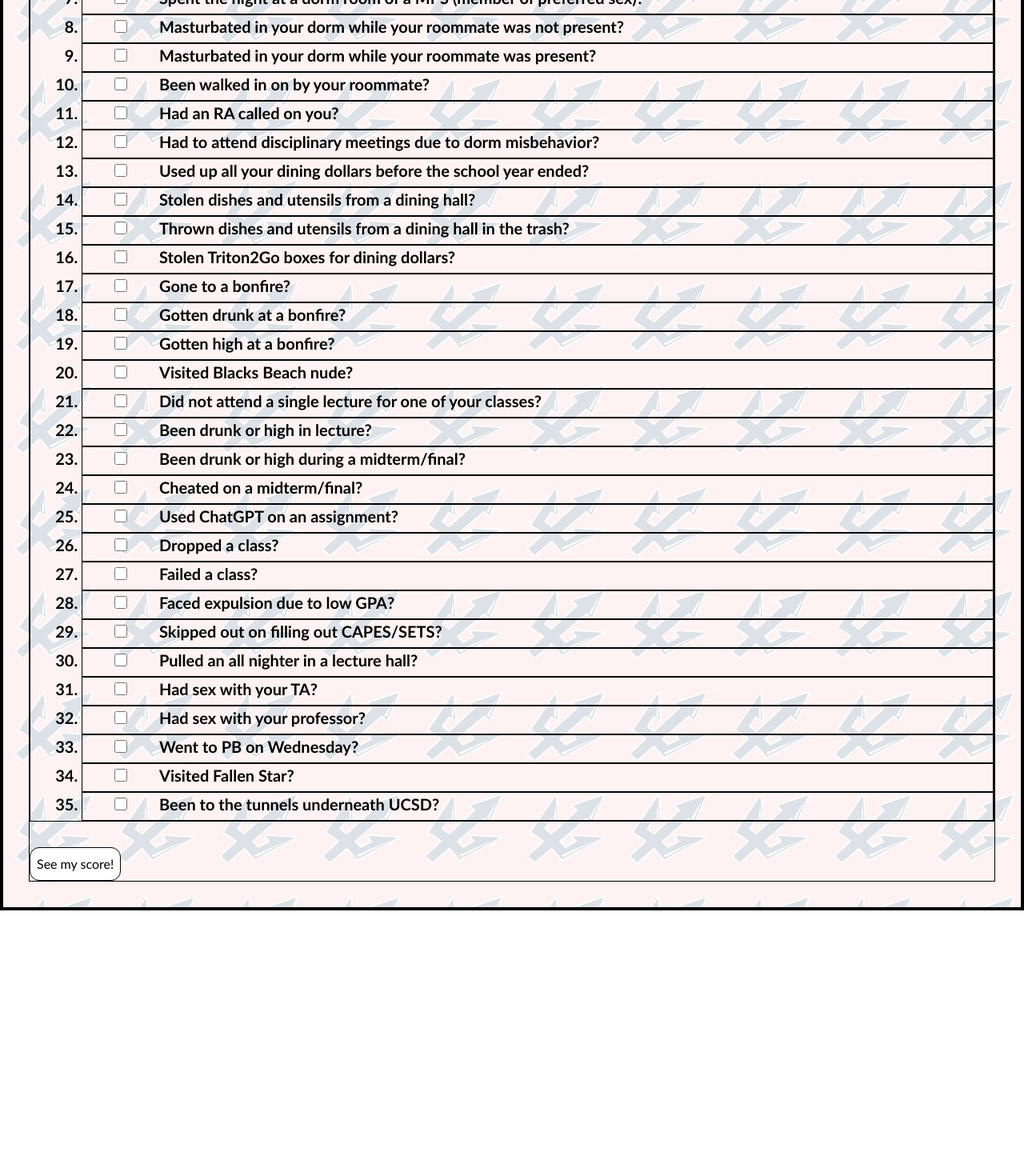
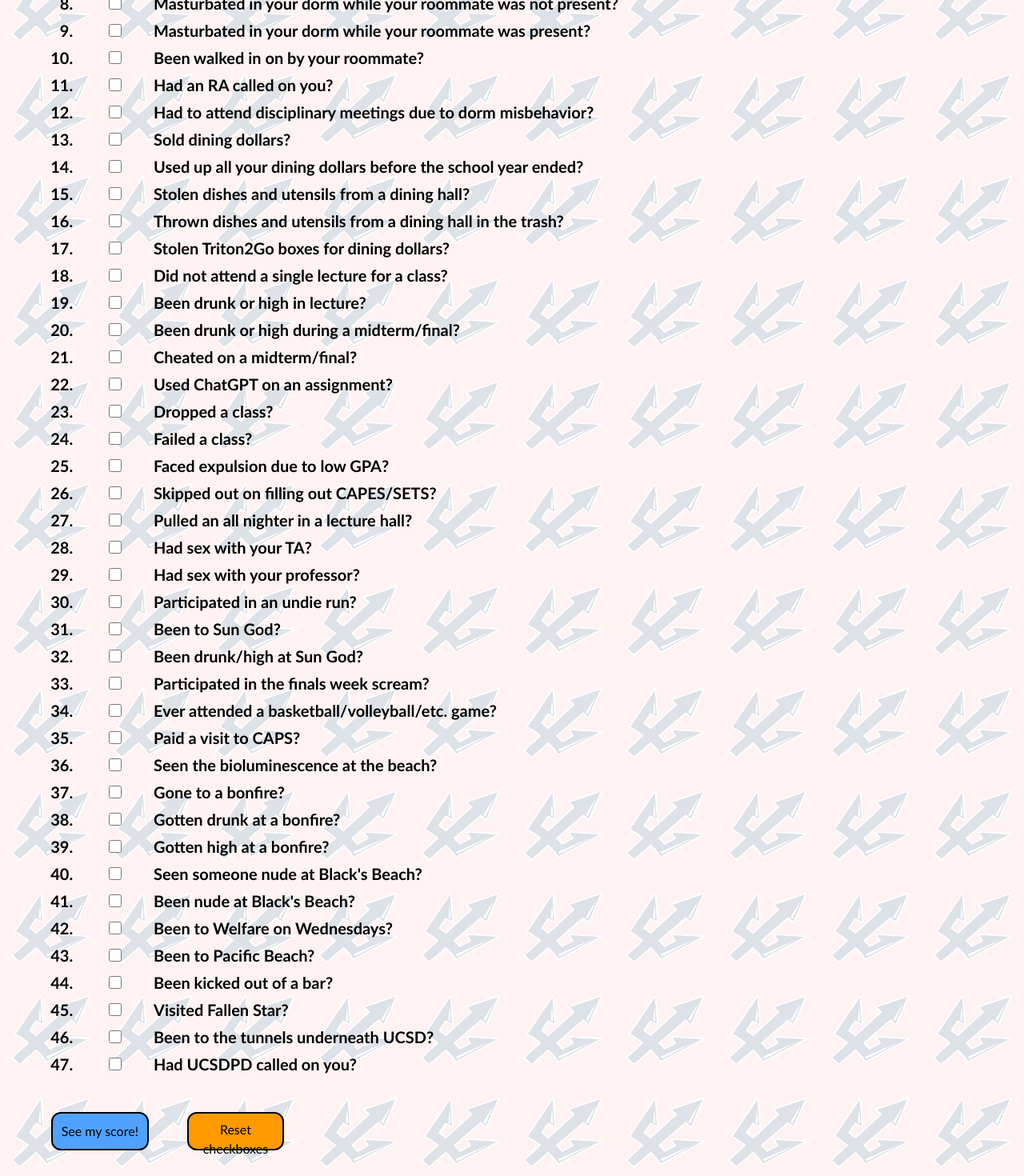
Before and after one commit to willeyzhou1/UCSDPurityTest, a React (Vite) app: page / in a window 1280 px wide. Shown: the part 696-2166 px from the top of the page at 80% size. Before the commit the page ends 1834 px from the top, so only its background shows below. Built offline with nearby package versions, Linux system fonts and the light colour scheme.

Commit message:
Basic functionality done

```diff
--- a/src/App.jsx
+++ b/src/App.jsx
@@ -12,7 +12,7 @@
         <Header visible={visible}/>
         <Routes>
           <Route path="/" element={<Questions setVisible={setVisible}/>} />
-          <Route path="/submit" element={<Submit />} />
+          <Route path="/submit" element={<Submit setVisible={setVisible}/>} />
         </Routes>
     </div>
   )
--- a/src/components/Data.jsx
+++ b/src/components/Data.jsx
@@ -16,19 +16,14 @@
     "Had to attend disciplinary meetings due to dorm misbehavior?",
 
     /** Dining hall questions */
+    "Sold dining dollars?",
     "Used up all your dining dollars before the school year ended?",
     "Stolen dishes and utensils from a dining hall?",
     "Thrown dishes and utensils from a dining hall in the trash?",
     "Stolen Triton2Go boxes for dining dollars?",
 
-    /** Beach related questions */
-    "Gone to a bonfire?",
-    "Gotten drunk at a bonfire?",
-    "Gotten high at a bonfire?",
-    "Visited Blacks Beach nude?",
-
     /** Class related questions */
-    "Did not attend a single lecture for one of your classes?",
+    "Did not attend a single lecture for a class?",
     "Been drunk or high in lecture?",
     "Been drunk or high during a midterm/final?",
     "Cheated on a midterm/final?",
@@ -41,12 +36,31 @@
     "Had sex with your TA?",
     "Had sex with your professor?",
 
-    /** Club related questions */
-    "Went to PB on Wednesday?",
+    /** Event related questions */
+    "Participated in an undie run?",
+    "Been to Sun God?",
+    "Been drunk/high at Sun God?",
+    "Participated in the finals week scream?",
+    "Ever attended a basketball/volleyball/etc. game?",
+    "Paid a visit to CAPS?",
+
+    /** Beach related questions */
+    "Seen the bioluminescence at the beach?",
+    "Gone to a bonfire?",
+    "Gotten drunk at a bonfire?",
+    "Gotten high at a bonfire?",
+    "Seen someone nude at Black's Beach?",
+    "Been nude at Black's Beach?",
+
+    /** Bar related questions */
+    "Been to Welfare on Wednesdays?",
+    "Been to Pacific Beach?",
+    "Been kicked out of a bar?",
+
     /** Miscellaneous */
     "Visited Fallen Star?",
     "Been to the tunnels underneath UCSD?",
-
+    "Had UCSDPD called on you?",
 ]
 
 const modularizedData = Data.map((item) => ({
--- a/src/index.css
+++ b/src/index.css
@@ -8,6 +8,6 @@
   font-family:'Trebuchet MS', 'Lucida Sans Unicode', 'Lucida Grande', 'Lucida Sans', Arial, sans-serif;
 }
 
-* {
+/* * {
   border: 1px solid black;
-}
+} */
--- a/src/pages/Header.jsx
+++ b/src/pages/Header.jsx
@@ -9,7 +9,7 @@
           <h1 className='text-7xl font-semibold pt-48 px-4 font-serif'>Purity Test</h1>
       </div>
       <p className='block text-2xl text-center font-semibold'>This is a test for UCSD students/alumni inspired by the Rice Purity Test. Have fun!</p>
-      <p className='text-center text-2xl pt-6' style={{visibility: visible === false ? 'hidden' : 'visible'}}>Check off every item you have done.</p>
+      <p className='text-center text-2xl pt-6' style={{visibility: visible === false ? 'hidden' : 'visible'}}>Check off every item you have done. MPS stands for member of preferred sex.</p>
     </div>
   )
 }
--- a/src/pages/Questions.jsx
+++ b/src/pages/Questions.jsx
@@ -1,7 +1,7 @@
-import React, { Component } from 'react'
+import React from 'react'
 import data from '../components/Data'
 import Question from '../components/Question'
-import { useNavigate, useLocation } from 'react-router-dom';
+import { useNavigate } from 'react-router-dom';
 
 export default function Questions({ setVisible }) {
     const navigate = new useNavigate();
@@ -18,12 +18,19 @@
         navigate('/submit', {state: checkedBoxes});
         console.log(checkedBoxes)
     }
+
+    function handleReset() {
+        document.querySelectorAll('input[type=checkbox]').forEach(box => box.checked = false);
+    }
     return (
         <div>
             <ol type='1' className='text-2xl font-bold text-black list-decimal pl-16 mt-16'>
                 {getQuestions(data)}
             </ol>
-            <button onClick={handleSubmit} className='border-black border-2 rounded-xl bg-white p-2 cursor-pointer mt-8 hover:opacity-70'>See my score!</button>
+            <div className='flex mt-10'>
+            <button onClick={handleSubmit} className='w-1/10 h-12 border-black border-2 rounded-xl bg-blue-400 p-2 cursor-pointer ml-8 mr-12 transition duration-300 hover:bg-sky-300'>See my score!</button>
+            <button onClick={handleReset} className='w-1/10 h-12 border-black border-2 rounded-xl bg-amber-500 p-2 cursor-pointer transition duration-300 hover:bg-yellow-500'>Reset checkboxes</button>
+            </div>
         </div>
     )
 }
--- a/src/pages/Submit.jsx
+++ b/src/pages/Submit.jsx
@@ -1,11 +1,19 @@
 import React, { Component } from 'react'
-import { useLocation } from 'react-router-dom'
+import { useLocation, useNavigate } from 'react-router-dom'
 
-export default function Submit() {
+export default function Submit( { setVisible }) {
     const location = new useLocation();
+    const navigate = new useNavigate();
+
+    function handleClick() {
+      navigate('/');
+      setVisible(true);
+    }
     return (
         <div className='block'>
           <h1 className='flex justify-center text-4xl font-semibold'>Score:</h1>
+          <h1 className='flex justify-center text-6xl font-extrabold mt-8 -ml-3 text-red-600'>{location.state}</h1>
+          <button onClick={handleClick} className='block mx-auto my-10 w-1/5 h-16 text-2xl border-black border-2 rounded-xl bg-gradient-to-tr from-blue-600 to-sky-400 p-2 cursor-pointer transition duration-300 hover:opacity-90'>Play again?</button>
         </div>
       )
 }
```
